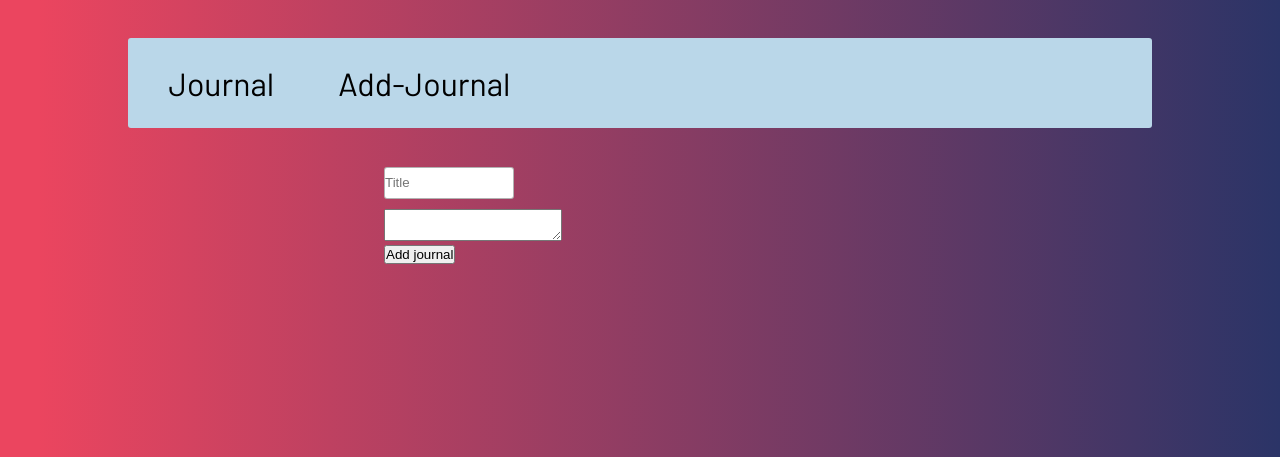
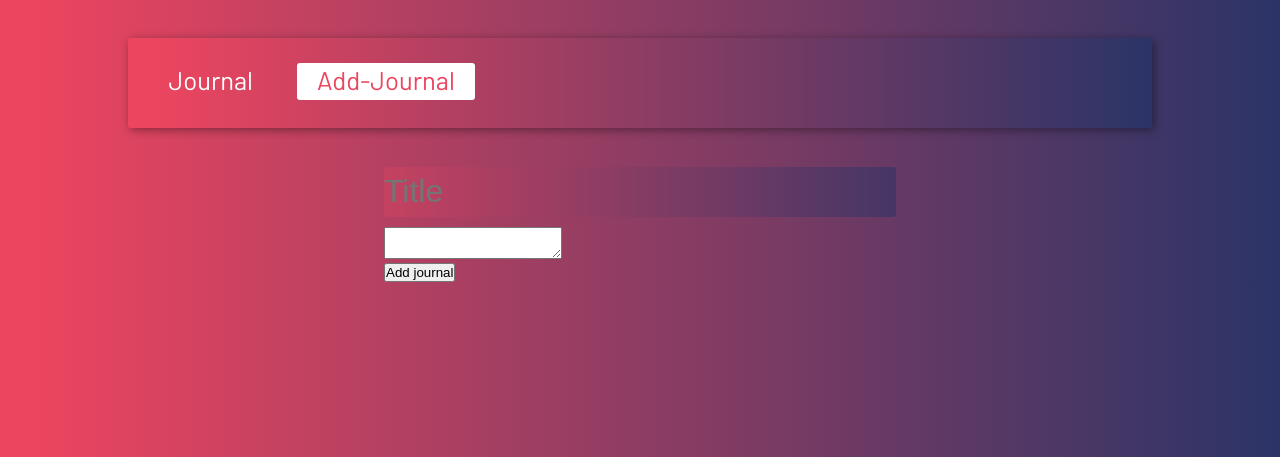
Before and after one commit to trini7y/Journal, a Node server app: page /add-journal in a window 1280 px wide. Shown: the top 457 px of the page. Run offline with Node 20, Linux system fonts and the light colour scheme.

Commit message:
Made the link active  on click,  edited the title form

```diff
--- a/public/css/add_journal.css
+++ b/public/css/add_journal.css
@@ -8,11 +8,3 @@
   /* border:1px solid red; */
   margin-top:3%;
 }
-
-.title{
-  border: 1px solid rgba(0,0,0,0.3);
-  width: 25%;
-  height: 30px;
-  margin-bottom: 2%;
-  border-radius: 3px;
-}
--- /dev/null
+++ b/public/css/form.css
@@ -0,0 +1,10 @@
+.title{
+  border: 0;
+  width: 100%;
+  height: 50px;
+  margin-bottom: 2%;
+  border-radius: 3px;
+  font-size:2em;
+  color:white;
+  background: linear-gradient(90deg, rgba(235,69,95,1) -30%, rgba(43,52,103,1) 120%);
+}
--- a/public/css/header.css
+++ b/public/css/header.css
@@ -1,10 +1,11 @@
 .main_header{
-    background-color: #BAD7E9;
+    background: linear-gradient(90deg, rgba(235,69,95,1) 3%, rgba(43,52,103,1) 100%);
     height: 90px;
     width: 80%;
     margin: 0 auto;
     border-radius: 3px;
     margin-top: 3%;
+    box-shadow: 2px 2px 10px rgba(0, 0, 0, 0.4 );
 }
 
 .main_header_nav, ul{
@@ -20,17 +21,19 @@
 
 .main_header_nav, ul > li > a{
     text-decoration: none;
-    color: black;
+    color: white;
     padding: 1px 20px 5px 20px;
-    font-size: 2em;
+    font-size: 1.6em;
     font-family: 'Barlow', sans-serif;
     /* border: thin solid #2B3467; */
     border-radius: 3px;
     transition: all 0.3s 0.3s ease-in-out;
 }
 
-.main_header_nav, ul > li > a:hover{
-    background: #2B3467;
-    color: white;
+.main_header_nav , ul > li > a:hover,
+.main_header_nav , ul > li > a:active,
+.main_header_nav , ul > li > a.active{
+    background: #fff;
+    color:  rgba(235,69,95,1);
 
 }
--- a/public/css/home.css
+++ b/public/css/home.css
@@ -37,7 +37,7 @@ body{
 .card > .description{
    padding: 3% 5%;
    height:10vh;
-   border: 1px solid red;
+   /* border: 1px solid red; */
    width: 90%;
    margin: 0 auto;
 }
--- a/routes/add-journal.js
+++ b/routes/add-journal.js
@@ -16,12 +16,17 @@ class ID {
 
 
 route.get('/add-journal', (req, res, next) => {
-    res.render('add-journal', {pageTitle:'Add-Journal'})
+    res.render("add-journal", {
+      pageTitle: "Add-Journal",
+      path: "/add-journal",
+    });
 });
 
 route.post('/add-journal', (req, res, next) => {
     const identity = new ID();
-    journal.push({id: identity.id, title: req.body.title, desc:req.body.description})
+    journal.push({id: identity.id,
+                  title: req.body.title,
+                  desc:req.body.description})
     console.log(journal)
     res.redirect('/')
 });
--- a/routes/home.js
+++ b/routes/home.js
@@ -5,7 +5,7 @@ const add_journal = require('./add-journal');
 
 route.get('/', (req, res, next) => {
     const journal = add_journal.journal;
-    res.render('index', {pageTitle: 'Home', journ: journal})
+    res.render('index', {pageTitle: 'Home', journ: journal, path:'/home'})
 })
 
 module.exports = route;
--- a/views/add-journal.ejs
+++ b/views/add-journal.ejs
@@ -1,5 +1,6 @@
 <%-include('includes/head.ejs')%>
 <link rel="stylesheet" href="/css/add_journal.css" />
+<link rel="stylesheet" href="/css/form.css" />
 </head>
 <body>
     <%-include('includes/navigation.ejs') %>
--- a/views/includes/navigation.ejs
+++ b/views/includes/navigation.ejs
@@ -1,8 +1,8 @@
 <header class="main_header">
     <nav class="main_header__nav">
         <ul class="main_header_itemlist">
-            <li><a href="/">Journal</a></li>
-            <li><a href="/add-journal">Add-Journal</a></li>
+            <li><a  class="<%= path === '/home' ? 'active' : '' %>" href="/">Journal</a></li>
+            <li><a class="<%= path === '/add-journal' ? 'active' : '' %>" href="/add-journal">Add-Journal</a></li>
         </ul>
     </nav>
 </header>
```
